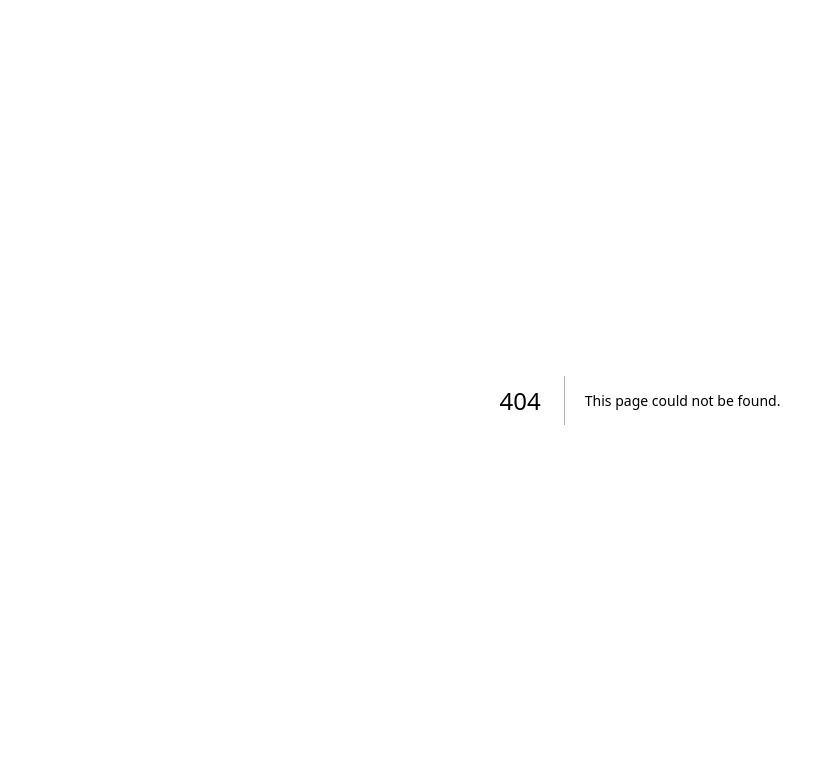
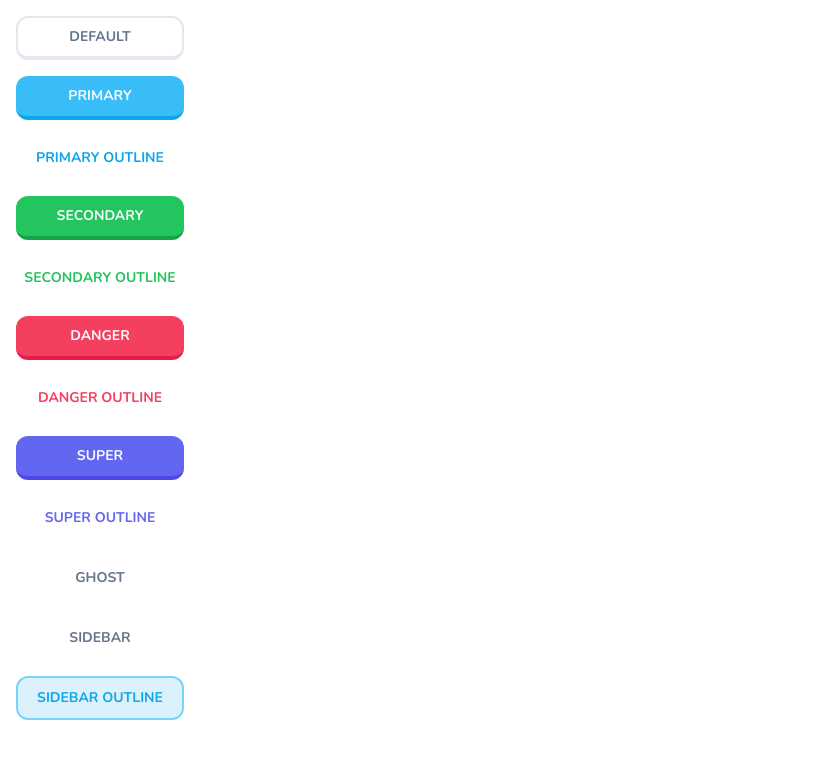
Before and after one commit to MtiPsd/duolingo_clone, a Next.js app: page /buttons in a window 1280 px wide. Before the commit this address had no page. Shown: the top 758 px of the page, without its empty margins (0-827 px from the left). Built offline with nearby package versions, Linux system fonts and the light colour scheme.

Commit message:
Completed :: creating custom button components

```diff
--- /dev/null
+++ b/app/buttons/page.tsx
@@ -0,0 +1,34 @@
+import { Button } from "@/components/ui/button";
+import React from "react";
+
+function ButtonPage() {
+  return (
+    <div className="flex max-w-[200px] flex-col space-y-4  p-4">
+      <Button>Default</Button>
+
+      <Button variant="primary">Primary</Button>
+
+      <Button variant="primaryOutline">Primary Outline</Button>
+
+      <Button variant="secondary">Secondary</Button>
+
+      <Button variant="secondaryOutline">Secondary Outline</Button>
+
+      <Button variant="danger">Danger</Button>
+
+      <Button variant="dangerOutline">Danger Outline</Button>
+
+      <Button variant="super">Super</Button>
+
+      <Button variant="superOutline">Super Outline</Button>
+
+      <Button variant="ghost">ghost</Button>
+
+      <Button variant="sidebar">Sidebar</Button>
+
+      <Button variant="sidebarOutline">Sidebar Outline</Button>
+    </div>
+  );
+}
+
+export default ButtonPage;
--- a/app/page.tsx
+++ b/app/page.tsx
@@ -1,11 +1,5 @@
 import { Button } from "@/components/ui/button";
 
 export default function Home() {
-  return (
-    <div>
-      <Button size="lg" variant="destructive">
-        Click me
-      </Button>
-    </div>
-  );
+  return <div></div>;
 }
--- a/components/ui/button.tsx
+++ b/components/ui/button.tsx
@@ -1,56 +1,68 @@
-import * as React from "react"
-import { Slot } from "@radix-ui/react-slot"
-import { cva, type VariantProps } from "class-variance-authority"
+import * as React from "react";
+import { Slot } from "@radix-ui/react-slot";
+import { cva, type VariantProps } from "class-variance-authority";
 
-import { cn } from "@/lib/utils"
+import { cn } from "@/lib/utils";
 
 const buttonVariants = cva(
-  "inline-flex items-center justify-center whitespace-nowrap rounded-md text-sm font-medium ring-offset-background transition-colors focus-visible:outline-none focus-visible:ring-2 focus-visible:ring-ring focus-visible:ring-offset-2 disabled:pointer-events-none disabled:opacity-50",
+  "inline-flex items-center justify-center whitespace-nowrap rounded-xl text-sm font-bold ring-offset-background transition-colors focus-visible:outline-none focus-visible:ring-2 focus-visible:ring-ring focus-visible:ring-offset-2 disabled:pointer-events-none disabled:opacity-50 uppercase",
   {
     variants: {
       variant: {
-        default: "bg-primary text-primary-foreground hover:bg-primary/90",
-        destructive:
-          "bg-destructive text-destructive-foreground hover:bg-destructive/90",
-        outline:
-          "border border-input bg-background hover:bg-accent hover:text-accent-foreground",
+        default:
+          "bg-white text-black border-slate-200 border-2 border-b-4 active:border-b-2 hover:bg-slate-100 text-slate-500",
+        primary:
+          "bg-sky-400 text-primary-foreground hover:bg-sky-400/90 border-sky-500 border-b-4 active:border-b-0",
+        primaryOutline: "bg-white text-sky-500 hover:bg-slate-100",
         secondary:
-          "bg-secondary text-secondary-foreground hover:bg-secondary/80",
-        ghost: "hover:bg-accent hover:text-accent-foreground",
-        link: "text-primary underline-offset-4 hover:underline",
+          "bg-green-500 text-primary-foreground hover:bg-green-500/90 border-green-600 border-b-4 active:border-b-0",
+        secondaryOutline: "bg-white text-green-500 hover:bg-slate-100",
+        danger:
+          "bg-rose-500 text-primary-foreground hover:bg-rose-500/90 border-rose-600 border-b-4 active:border-b-0",
+        dangerOutline: "bg-white text-rose-500 hover:bg-slate-100",
+        super:
+          "bg-indigo-500 text-primary-foreground hover:bg-indigo-500/90 border-indigo-600 border-b-4 active:border-b-0",
+        superOutline: "bg-white text-indigo-500 hover:bg-slate-100",
+        ghost:
+          "bg-transparent text-slate-500 border-transparent border-0 hover:bgc-slate-100",
+        sidebar:
+          "bg-transparent text-slate-500 border-transparent border-2 hover:bg-slate-100 transition-none",
+        sidebarOutline:
+          "bg-sky-500/15 text-sky-500 border-sky-300 border-2 hover:bgc-sky-500/20 transition-none",
       },
       size: {
-        default: "h-10 px-4 py-2",
-        sm: "h-9 rounded-md px-3",
-        lg: "h-11 rounded-md px-8",
+        default: "h-11 px-4 py-2",
+        sm: "h-9 px-3",
+        lg: "h-12 px-8",
         icon: "h-10 w-10",
+        rounded: "rounded-full",
       },
     },
     defaultVariants: {
       variant: "default",
       size: "default",
     },
-  }
-)
+  },
+);
 
 export interface ButtonProps
   extends React.ButtonHTMLAttributes<HTMLButtonElement>,
     VariantProps<typeof buttonVariants> {
-  asChild?: boolean
+  asChild?: boolean;
 }
 
 const Button = React.forwardRef<HTMLButtonElement, ButtonProps>(
   ({ className, variant, size, asChild = false, ...props }, ref) => {
-    const Comp = asChild ? Slot : "button"
+    const Comp = asChild ? Slot : "button";
     return (
       <Comp
         className={cn(buttonVariants({ variant, size, className }))}
         ref={ref}
         {...props}
       />
-    )
-  }
-)
-Button.displayName = "Button"
+    );
+  },
+);
+Button.displayName = "Button";
 
-export { Button, buttonVariants }
+export { Button, buttonVariants };
```
